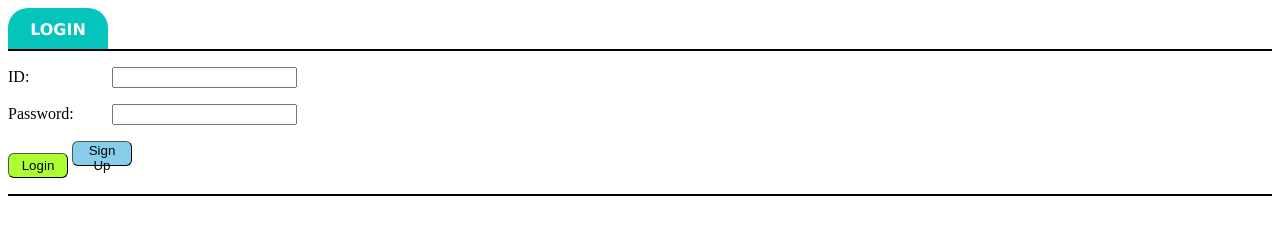
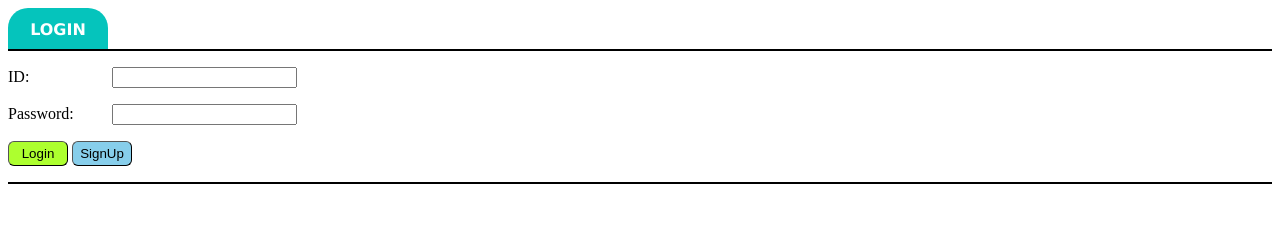
Before and after one commit to 2022149014/HomeworkRepository, a plain HTML site: page LAB2/login.html in a window 1280 px wide. Shown: the part 106-340 px from the top of the page. Drawn offline with Linux system fonts and the light colour scheme.

Commit message:
LAB2 login.html fix error-2

```diff
--- a/LAB2/login.html
+++ b/LAB2/login.html
@@ -20,7 +20,7 @@
                 <p> <label> <span> Password: </span> <input type = "password" name = "password" required /> </label></p>
                 <p>
                     <input type = "submit" class = "greenbutton" value = "Login" name = "Login" />
-                    <button class = "bluebutton" onclick = "location.href = 'signup.html';" name = "Signup"> Sign Up </button>
+                    <button class = "bluebutton" onclick = "location.href = 'signup.html';" name = "Signup"> SignUp </button>
                 </p>
             </form>
         </div>
```
